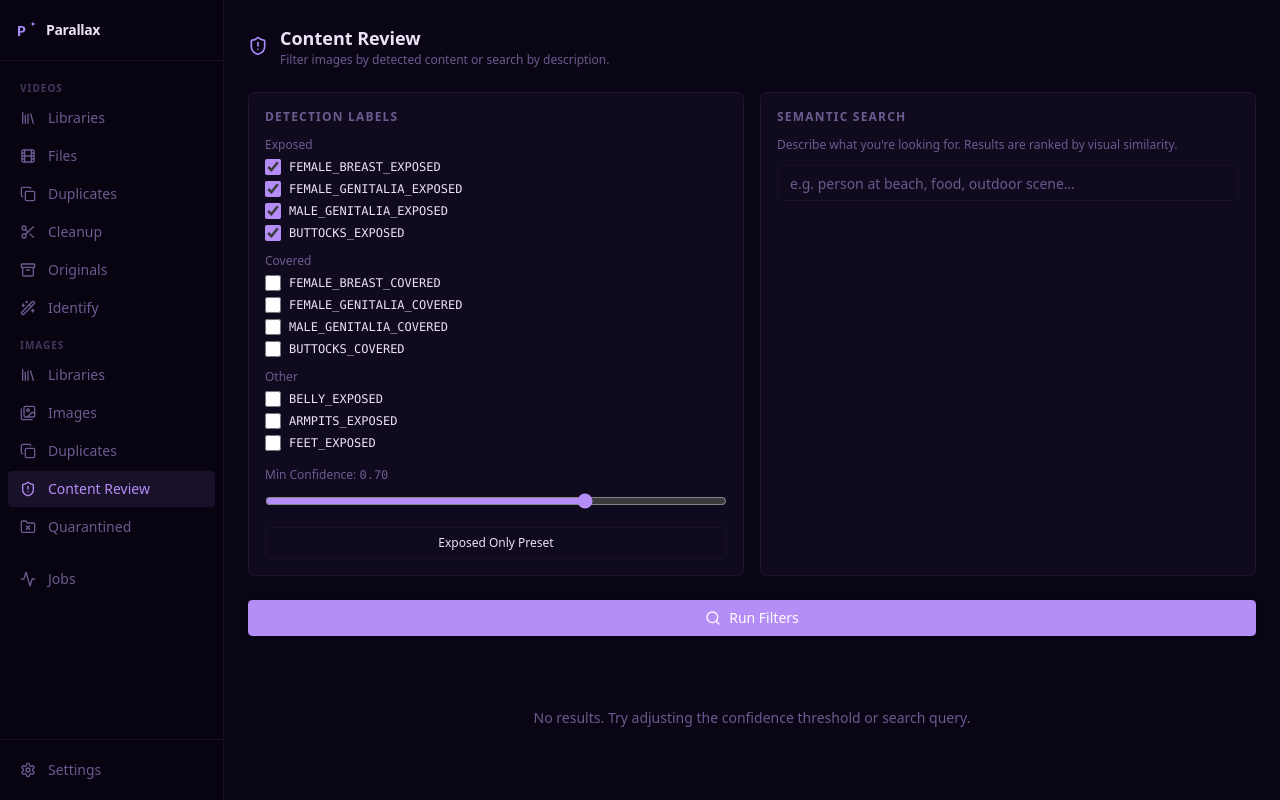
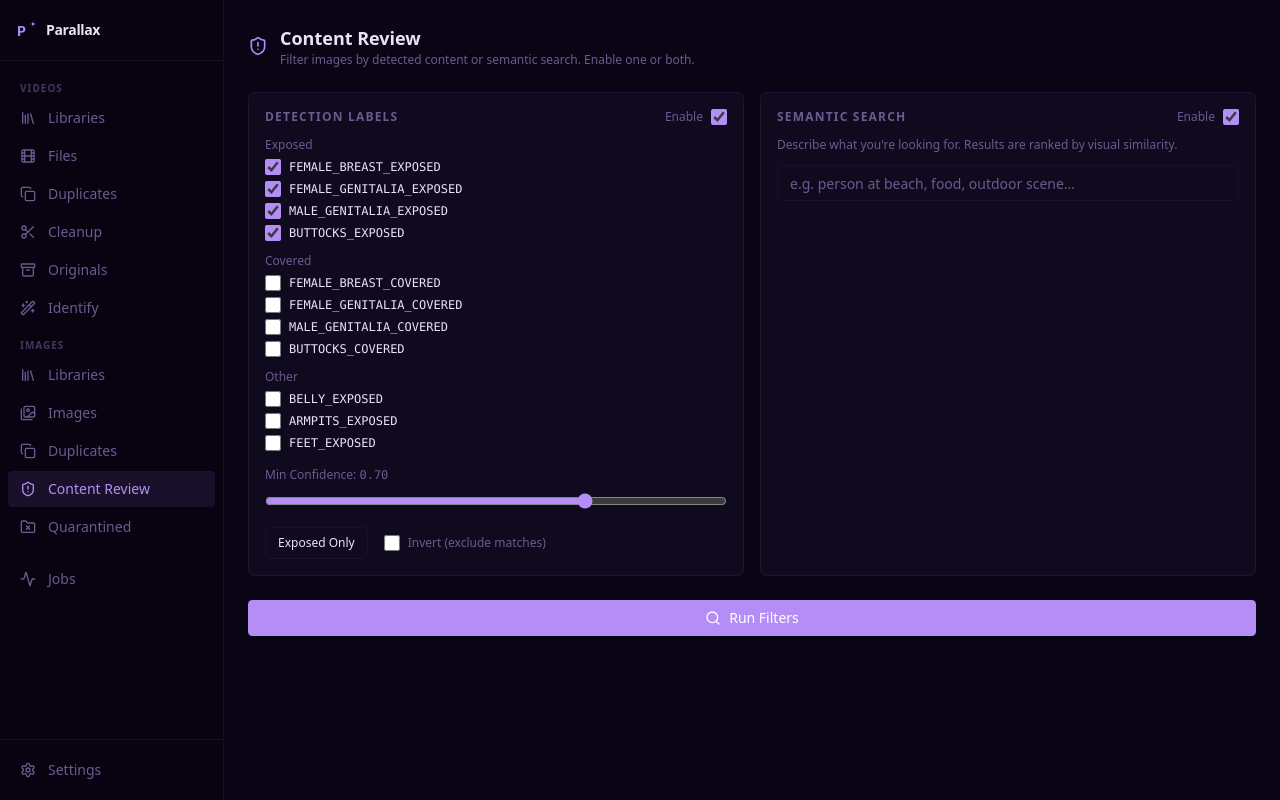
Before and after one commit to raslan/parallax, a React (Vite) app in the folder frontend/: page /content-review in a window 1280 px wide. Built offline with nearby package versions, Linux system fonts and the light colour scheme.

Commit message:
feat: content review — enable toggles, AND/OR combine mode, invert detection

```diff
--- a/frontend/src/lib/api.ts
+++ b/frontend/src/lib/api.ts
@@ -420,6 +420,7 @@ export const imageApi = {
   filterByDetections: (params: {
     labels: string[];
     min_confidence: number;
+    exclude?: boolean;
     library_id?: number;
     page?: number;
     page_size?: number;
@@ -428,6 +429,7 @@ export const imageApi = {
       labels: params.labels.join(","),
       min_confidence: String(params.min_confidence),
     });
+    if (params.exclude) p.set("exclude", "true");
     if (params.library_id) p.set("library_id", String(params.library_id));
     if (params.page) p.set("page", String(params.page));
     if (params.page_size) p.set("page_size", String(params.page_size));
--- a/frontend/src/pages/ContentReview.tsx
+++ b/frontend/src/pages/ContentReview.tsx
@@ -64,23 +64,42 @@ function ImageGrid({
   );
 }
 
+type CombineMode = "union" | "intersection";
+
 export function ContentReview() {
+  const [detectionEnabled, setDetectionEnabled] = useState(true);
   const [checkedLabels, setCheckedLabels] = useState<Set<string>>(new Set([
     "FEMALE_BREAST_EXPOSED", "FEMALE_GENITALIA_EXPOSED",
     "MALE_GENITALIA_EXPOSED", "BUTTOCKS_EXPOSED",
   ]));
   const [confidence, setConfidence] = useState(0.7);
+  const [invertDetection, setInvertDetection] = useState(false);
+
+  const [searchEnabled, setSearchEnabled] = useState(true);
   const [searchQuery, setSearchQuery] = useState("");
+
+  const [combineMode, setCombineMode] = useState<CombineMode>("union");
+
   const [detectionResults, setDetectionResults] = useState<ImageFile[]>([]);
   const [searchResults, setSearchResults] = useState<ImageFile[]>([]);
   const [selectedIds, setSelectedIds] = useState(new Set<number>());
   const [loading, setLoading] = useState(false);
   const [quarantining, setQuarantining] = useState(false);
+  const [hasRun, setHasRun] = useState(false);
 
-  const allResults = [
+  const bothActive = detectionEnabled && checkedLabels.size > 0 && searchEnabled && searchQuery.trim().length > 0;
+
+  const allResults = (() => {
+    if (!bothActive || combineMode === "union") {
+      return [
         ...detectionResults,
         ...searchResults.filter((sr) => !detectionResults.some((dr) => dr.id === sr.id)),
       ];
+    }
+    // intersection: only images present in both
+    const detectionIds = new Set(detectionResults.map((r) => r.id));
+    return searchResults.filter((sr) => detectionIds.has(sr.id));
+  })();
 
   const toggleLabel = (label: string) =>
     setCheckedLabels((s) => { const n = new Set(s); n.has(label) ? n.delete(label) : n.add(label); return n; });
@@ -93,20 +112,22 @@ export function ContentReview() {
     setDetectionResults([]);
     setSearchResults([]);
     setSelectedIds(new Set());
+    setHasRun(true);
     try {
       const promises: Promise<void>[] = [];
 
-      if (checkedLabels.size > 0) {
+      if (detectionEnabled && checkedLabels.size > 0) {
         promises.push(
           imageApi.filterByDetections({
             labels: [...checkedLabels],
             min_confidence: confidence,
+            exclude: invertDetection,
             page_size: 200,
           }).then((r) => setDetectionResults(r.items))
         );
       }
 
-      if (searchQuery.trim()) {
+      if (searchEnabled && searchQuery.trim()) {
         promises.push(
           imageApi.searchImages(searchQuery.trim(), { limit: 200 })
             .then((results) => setSearchResults(results.map((r) => r.image)))
@@ -131,6 +152,10 @@ export function ContentReview() {
     }
   }
 
+  const canRun =
+    (detectionEnabled && checkedLabels.size > 0) ||
+    (searchEnabled && searchQuery.trim().length > 0);
+
   return (
     <div className="flex flex-col gap-6 p-6">
       <div className="flex items-center gap-3">
@@ -138,17 +163,30 @@ export function ContentReview() {
         <div>
           <h1 className="text-lg font-semibold">Content Review</h1>
           <p className="text-xs text-muted-foreground">
-            Filter images by detected content or search by description.
+            Filter images by detected content or semantic search. Enable one or both.
           </p>
         </div>
       </div>
 
       <div className="grid grid-cols-1 gap-4 lg:grid-cols-2">
-        <div className="rounded-lg border border-border bg-card p-4">
-          <p className="mb-3 text-xs font-semibold uppercase tracking-widest text-muted-foreground">
+        {/* Detection panel */}
+        <div className={`rounded-lg border bg-card p-4 transition-opacity ${detectionEnabled ? "border-border" : "border-border opacity-50"}`}>
+          <div className="mb-3 flex items-center justify-between">
+            <p className="text-xs font-semibold uppercase tracking-widest text-muted-foreground">
               Detection Labels
             </p>
-          <div className="mb-4 flex flex-col gap-3">
+            <label className="flex items-center gap-2 cursor-pointer select-none">
+              <span className="text-xs text-muted-foreground">Enable</span>
+              <input
+                type="checkbox"
+                checked={detectionEnabled}
+                onChange={(e) => setDetectionEnabled(e.target.checked)}
+                className="h-4 w-4 rounded border-border accent-primary"
+              />
+            </label>
+          </div>
+
+          <div className={`mb-4 flex flex-col gap-3 ${!detectionEnabled ? "pointer-events-none" : ""}`}>
             {DETECTION_GROUPS.map((group) => (
               <div key={group.label}>
                 <p className="mb-1.5 text-xs text-muted-foreground">{group.label}</p>
@@ -168,6 +206,8 @@ export function ContentReview() {
               </div>
             ))}
           </div>
+
+          <div className={`space-y-3 ${!detectionEnabled ? "pointer-events-none" : ""}`}>
             <div>
               <p className="mb-2 text-xs text-muted-foreground">
                 Min Confidence: <span className="font-mono">{confidence.toFixed(2)}</span>
@@ -182,21 +222,46 @@ export function ContentReview() {
                 className="w-full accent-primary"
               />
             </div>
+
+            <div className="flex items-center gap-4">
               <Button
-            size="sm" variant="outline" className="mt-3 w-full text-xs"
+                size="sm" variant="outline" className="text-xs"
                 onClick={() => setCheckedLabels(new Set([
                   "FEMALE_BREAST_EXPOSED", "FEMALE_GENITALIA_EXPOSED",
                   "MALE_GENITALIA_EXPOSED", "BUTTOCKS_EXPOSED",
                 ]))}
               >
-            Exposed Only Preset
+                Exposed Only
               </Button>
+              <label className="flex items-center gap-2 cursor-pointer select-none">
+                <input
+                  type="checkbox"
+                  checked={invertDetection}
+                  onChange={(e) => setInvertDetection(e.target.checked)}
+                  className="h-4 w-4 rounded border-border accent-primary"
+                />
+                <span className="text-xs text-muted-foreground">Invert (exclude matches)</span>
+              </label>
+            </div>
+          </div>
         </div>
 
-        <div className="rounded-lg border border-border bg-card p-4">
-          <p className="mb-3 text-xs font-semibold uppercase tracking-widest text-muted-foreground">
+        {/* Search panel */}
+        <div className={`rounded-lg border bg-card p-4 transition-opacity ${searchEnabled ? "border-border" : "border-border opacity-50"}`}>
+          <div className="mb-3 flex items-center justify-between">
+            <p className="text-xs font-semibold uppercase tracking-widest text-muted-foreground">
               Semantic Search
             </p>
+            <label className="flex items-center gap-2 cursor-pointer select-none">
+              <span className="text-xs text-muted-foreground">Enable</span>
+              <input
+                type="checkbox"
+                checked={searchEnabled}
+                onChange={(e) => setSearchEnabled(e.target.checked)}
+                className="h-4 w-4 rounded border-border accent-primary"
+              />
+            </label>
+          </div>
           <p className="mb-3 text-xs text-muted-foreground">
             Describe what you're looking for. Results are ranked by visual similarity.
           </p>
@@ -204,13 +269,34 @@ export function ContentReview() {
             placeholder="e.g. person at beach, food, outdoor scene…"
             value={searchQuery}
             onChange={(e) => setSearchQuery(e.target.value)}
-            onKeyDown={(e) => e.key === "Enter" && runFilters()}
+            onKeyDown={(e) => e.key === "Enter" && canRun && runFilters()}
+            disabled={!searchEnabled}
             className="text-sm"
           />
         </div>
       </div>
 
-      <Button onClick={runFilters} disabled={loading} className="w-full sm:w-auto">
+      {/* Combine mode — only shown when both active */}
+      {bothActive && (
+        <div className="flex items-center gap-3 text-xs text-muted-foreground">
+          <span>Combine results:</span>
+          {(["union", "intersection"] as CombineMode[]).map((mode) => (
+            <label key={mode} className="flex items-center gap-1.5 cursor-pointer select-none">
+              <input
+                type="radio"
+                name="combineMode"
+                value={mode}
+                checked={combineMode === mode}
+                onChange={() => setCombineMode(mode)}
+                className="accent-primary"
+              />
+              <span className="capitalize">{mode === "union" ? "OR (either)" : "AND (both)"}</span>
+            </label>
+          ))}
+        </div>
+      )}
+
+      <Button onClick={runFilters} disabled={loading || !canRun} className="w-full sm:w-auto">
         <Search className="h-4 w-4" />
         {loading ? "Searching…" : "Run Filters"}
       </Button>
@@ -230,9 +316,9 @@ export function ContentReview() {
         </>
       )}
 
-      {!loading && allResults.length === 0 && (checkedLabels.size > 0 || searchQuery) && (
+      {!loading && hasRun && allResults.length === 0 && (
         <p className="text-center text-sm text-muted-foreground py-12">
-          No results. Try adjusting the confidence threshold or search query.
+          No results. Try adjusting filters or search query.
         </p>
       )}
     </div>
```
Also changed, not shown: 1 other file (tests, documents, lock files or other folders). Lines whose indentation alone changed are shown as unchanged.
